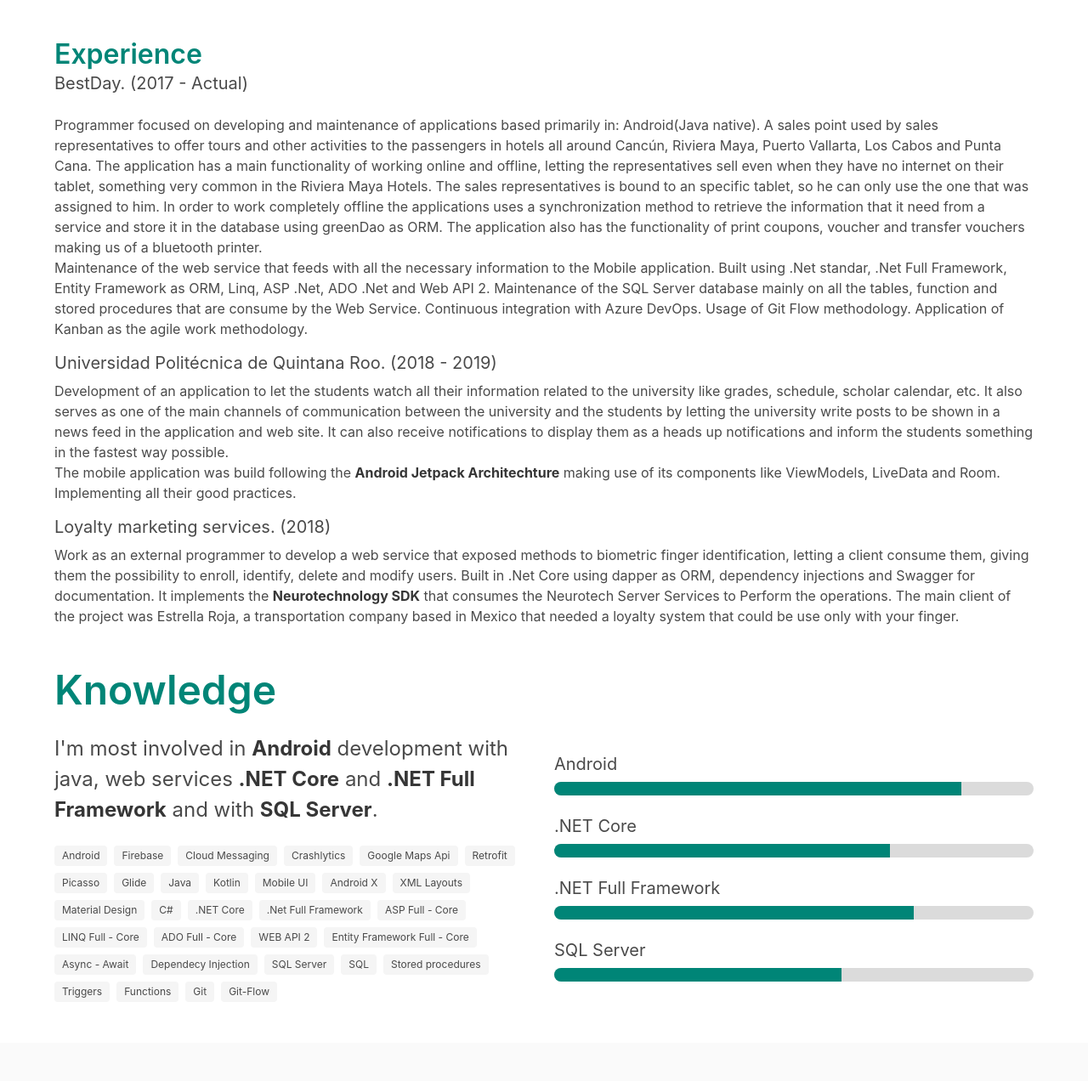
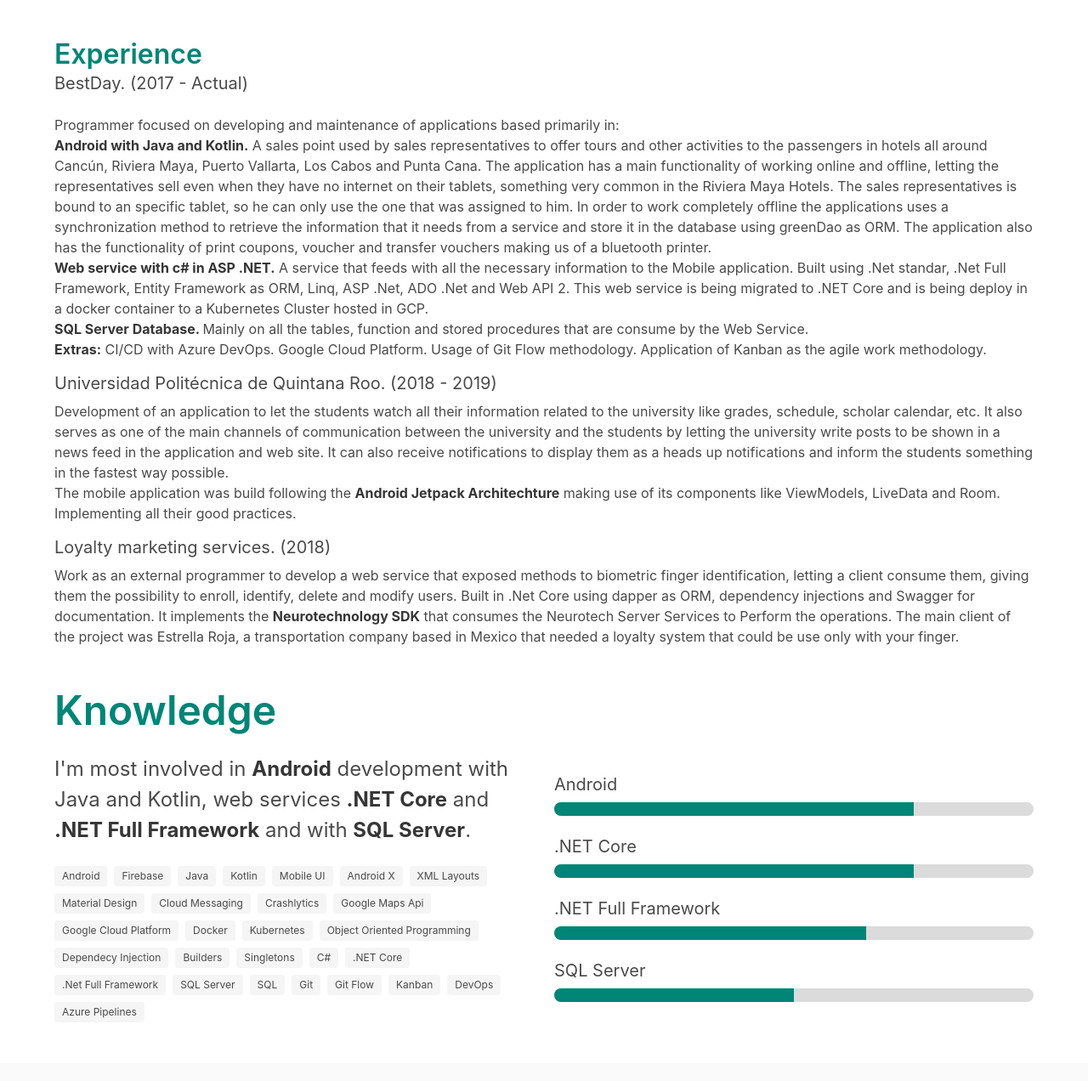
Before and after one commit to DiegoLovera/DiegoLovera.github.io, a plain HTML site: page index.html in a window 1280 px wide. Shown: the part 1542-2814 px from the top of the page at 85% size. Drawn offline with Linux system fonts and the light colour scheme.

Commit message:
Update index.html

```diff
--- a/index.html
+++ b/index.html
@@ -57,12 +57,12 @@
 			padding-bottom: 1rem;
 		}
 	</style>
-	<meta name="description" content="Diego Lovera. Test Page." />
+	<meta name="description" content="Diego Lovera. Personal Page." />
 	<title>Diego Lovera</title>
 </head>
 
 <body>
-	<p hidden>Diego Lovera. Test Page.</p>
+	<p hidden>Diego Lovera. Personal Page.</p>
 	<section class="hero is-dark">
 		<div class="hero-body top-background">
 			<div class="container">
@@ -208,24 +208,29 @@
 		<div class="container">
 			<h1 class="title has-text-primary">Experience</h1>
 			<h2 class="subtitle">BestDay. (2017 - Actual)</h2>
-			<p>Programmer focused on developing and maintenance of applications based primarily in:
-				Android(Java native). A sales point used by sales representatives to offer tours and
+			<h3>Programmer focused on developing and maintenance of applications based primarily in:</h3>
+			<p><strong>Android with Java and Kotlin.</strong> A sales point used by sales representatives to offer tours and
 				other activities to the passengers in hotels all around Cancún, Riviera Maya, Puerto
 				Vallarta, Los Cabos and Punta Cana. The application has a main functionality of working
 				online and offline, letting the representatives sell even when they have no internet on
-				their tablet, something very common in the Riviera Maya Hotels. The sales
+				their tablets, something very common in the Riviera Maya Hotels. The sales
 				representatives is bound to an specific tablet, so he can only use the one that was
 				assigned to him. In order to work completely offline the applications uses a
-				synchronization method to retrieve the information that it need from a service and store
+				synchronization method to retrieve the information that it needs from a service and store
 				it in the database using greenDao as ORM. The application also has the functionality of
 				print coupons, voucher and transfer vouchers making us of a bluetooth printer.
 			</p>
-			<p>Maintenance of the web service that feeds with all the necessary information to the
+			<p><strong>Web service with c# in ASP .NET.</strong> A service that feeds with all the necessary information to the
 				Mobile application. Built using .Net standar, .Net Full Framework, Entity Framework as
 				ORM, Linq, ASP .Net, ADO .Net and Web API 2.
-				Maintenance of the SQL Server database mainly on all the tables, function and stored
+				This web service is being migrated to .NET Core and is being deploy in a docker container to a Kubernetes Cluster hosted in GCP.
+			</p>
+			<p><strong>SQL Server Database. </strong> Mainly on all the tables, function and stored
 				procedures that are consume by the Web Service.
-				Continuous integration with Azure DevOps.
+			</p>
+			<p><strong>Extras:</strong>
+				CI/CD with Azure DevOps.
+				Google Cloud Platform.
 				Usage of Git Flow methodology.
 				Application of Kanban as the agile work methodology.
 			</p>
@@ -262,53 +267,54 @@
 			<div class="columns is-vcentered">
 				<div class="column">
 					<div class="content is-large">
-						<p>I'm most involved in <strong>Android</strong> development with java, web services
+						<p>I'm most involved in <strong>Android</strong> development with Java and Kotlin, web services
 							<strong>.NET Core</strong> and <strong>.NET Full Framework</strong> and
 							with <strong>SQL Server</strong>.</p>
 					</div>
 					<div class="tags">
 						<span class="tag">Android</span>
 						<span class="tag">Firebase</span>
-						<span class="tag">Cloud Messaging</span>
-						<span class="tag">Crashlytics</span>
-						<span class="tag">Google Maps Api</span>
-						<span class="tag">Retrofit</span>
-						<span class="tag">Picasso</span>
-						<span class="tag">Glide</span>
 						<span class="tag">Java</span>
 						<span class="tag">Kotlin</span>
 						<span class="tag">Mobile UI</span>
 						<span class="tag">Android X</span>
 						<span class="tag">XML Layouts</span>
 						<span class="tag">Material Design</span>
+
+						<span class="tag">Cloud Messaging</span>
+						<span class="tag">Crashlytics</span>
+						<span class="tag">Google Maps Api</span>
+						<span class="tag">Google Cloud Platform</span>
+						<span class="tag">Docker</span>
+						<span class="tag">Kubernetes</span>
+
+						<span class="tag">Object Oriented Programming</span>
+						<span class="tag">Dependecy Injection</span>
+						<span class="tag">Builders</span>
+						<span class="tag">Singletons</span>
+
 						<span class="tag">C#</span>
 						<span class="tag">.NET Core</span>
 						<span class="tag">.Net Full Framework</span>
-						<span class="tag">ASP Full - Core</span>
-						<span class="tag">LINQ Full - Core</span>
-						<span class="tag">ADO Full - Core</span>
-						<span class="tag">WEB API 2</span>
-						<span class="tag">Entity Framework Full - Core</span>
-						<span class="tag">Async - Await</span>
-						<span class="tag">Dependecy Injection</span>
 						<span class="tag">SQL Server</span>
 						<span class="tag">SQL</span>
-						<span class="tag">Stored procedures</span>
-						<span class="tag">Triggers</span>
-						<span class="tag">Functions</span>
+
 						<span class="tag">Git</span>
-						<span class="tag">Git-Flow</span>
+						<span class="tag">Git Flow</span>
+						<span class="tag">Kanban</span>
+						<span class="tag">DevOps</span>
+						<span class="tag">Azure Pipelines</span>
 					</div>
 				</div>
 				<div class="column">
 					<h2 class="subtitle" style="margin-bottom: 0.5rem">Android</h2>
-					<progress class="progress is-primary" value="85" max="100"></progress>
+					<progress class="progress is-primary" value="75" max="100"></progress>
 					<h2 class="subtitle" style="margin-bottom: 0.5rem">.NET Core</h2>
-					<progress class="progress is-primary" value="70" max="100"></progress>
+					<progress class="progress is-primary" value="75" max="100"></progress>
 					<h2 class="subtitle" style="margin-bottom: 0.5rem">.NET Full Framework</h2>
-					<progress class="progress is-primary" value="75" max="100"></progress>
+					<progress class="progress is-primary" value="65" max="100"></progress>
 					<h2 class="subtitle" style="margin-bottom: 0.5rem">SQL Server</h2>
-					<progress class="progress is-primary" value="60" max="100"></progress>
+					<progress class="progress is-primary" value="50" max="100"></progress>
 				</div>
 			</div>
 		</div>
```
